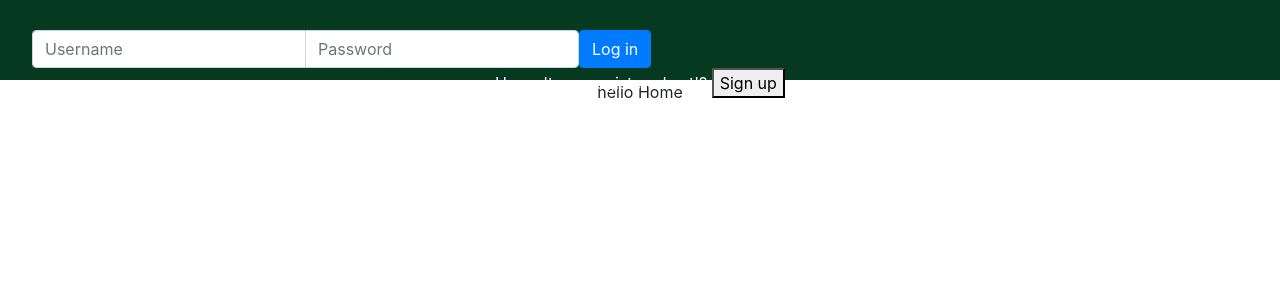
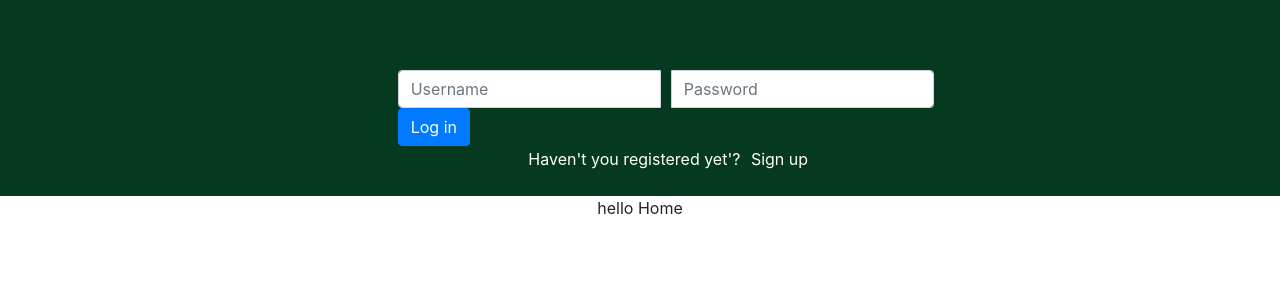
Before and after one commit to mcapurri/Vet-Clinic, a React (Create React App) app in the folder client/: page / in a window 1280 px wide. Shown: the top 300 px of the page. Built offline with nearby package versions, Linux system fonts and the light colour scheme.

Commit message:
working on auth..

```diff
--- a/client/src/App.js
+++ b/client/src/App.js
@@ -9,6 +9,7 @@ import Navbar from './Components/Navbar/Navbar';
 function App(props) {
     const [user, setUser] = useState(props.user || '');
     console.log('user', user);
+    console.log('props App', props);
     return (
         <div className="App">
             <Navbar setUser={setUser} />
--- /dev/null
+++ b/client/src/Components/Auth/Login/Login.js
@@ -0,0 +1,92 @@
+import React, { useState } from 'react';
+import style from './Login.module.css';
+import { Form, InputGroup, FormControl, Button } from 'react-bootstrap';
+import { login, logout } from '../../../utils/auth';
+import Signup from '../Signup/Signup';
+
+const Login = (props) => {
+    const [showForm, setShowForm] = useState(false);
+    const [message, setMessage] = useState('');
+
+    const toggleShowForm = () => {
+        setShowForm(() => !showForm);
+    };
+
+    const handleChange = (event) => {
+        const { name, value } = event.target;
+        this.setState({
+            [name]: value,
+        });
+    };
+
+    const handleSubmit = (event) => {
+        event.preventDefault();
+        const { username, password } = this.state;
+        login(username, password).then((user) => {
+            if (user.message) {
+                this.setState({
+                    message: user.message,
+                    username: '',
+                    password: '',
+                });
+            } else {
+                // the response from the server is a user object -> signup was successful
+                // we want to put the user object in the state of App.js
+                console.log(user);
+                this.props.setUser(user);
+                this.props.history.push('/projects');
+            }
+        });
+    };
+    return (
+        <Form
+            inline
+            style={{
+                width: '100%',
+                margin: '5% 0 0 5%',
+                display: 'flex',
+                flexDirection: 'column',
+                flexWrap: 'nowrap',
+            }}
+            onClick={handleSubmit}
+        >
+            <div>
+                <InputGroup>
+                    <FormControl
+                        placeholder="Username"
+                        aria-label="Username"
+                        aria-describedby="basic-addon1"
+                        style={{ marginRight: '2%' }}
+                    />
+                    <FormControl
+                        placeholder="Password"
+                        aria-label="Password"
+                        aria-describedby="basic-addon1"
+                        style={{ marginRight: '2%' }}
+                    />
+                </InputGroup>
+                <Button type="submit">Log in</Button>
+            </div>
+            <div>
+                {message ? (
+                    <p style={{ color: 'red' }}>{{ message }}</p>
+                ) : (
+                    <div>
+                        <p style={{ color: '#fff ', width: '100%' }}>
+                            Haven't you registered yet'?{' '}
+                            <button
+                                className={style.Button}
+                                onClick={toggleShowForm}
+                            >
+                                Sign up
+                            </button>
+                        </p>
+                    </div>
+                )}
+            </div>
+            {showForm && <Signup setUser={props.setUser} />}
+        </Form>
+    );
+};
+
+export default Login;
--- /dev/null
+++ b/client/src/Components/Auth/Login/Login.module.css
@@ -0,0 +1,6 @@
+.Button {
+    background: none !important;
+    color: #fff;
+    border: none;
+    cursor: pointer;
+}
--- a/client/src/Components/Signup/Signup.js
+++ b/client/src/Components/Auth/Signup/Signup.js
@@ -1,6 +1,6 @@
 import React, { useState } from 'react';
 import style from './Signup.module.css';
-import { signup } from '../../utils/auth';
+import { signup } from '../../../utils/auth';
 
 const Signup = (props) => {
     const [message, setMessage] = useState('');
--- a/client/src/Components/Navbar/Navbar.js
+++ b/client/src/Components/Navbar/Navbar.js
@@ -1,24 +1,13 @@
-import React, { useState } from 'react';
+import React from 'react';
 import style from './Navbar.module.css';
 import { Link } from 'react-router-dom';
-import { login, logout } from '../../utils/auth';
-import Signup from '../Signup/Signup';
-import {
-    Navbar as Nav,
-    Form,
-    InputGroup,
-    FormControl,
-    Button,
-} from 'react-bootstrap';
+import { logout } from '../../utils/auth';
+import Login from '../Auth/Login/Login';
+import { Navbar as Nav } from 'react-bootstrap';
 
 const Navbar = (props) => {
     console.log('props from Nav', props);
     console.log('user from Nav', props.user);
-    const [showForm, setShowForm] = useState(false);
-
-    const toggleShowForm = () => {
-        setShowForm(() => !showForm);
-    };
 
     const handleLogout = (props) => {
         logout().then(() => {
@@ -27,36 +16,9 @@ const Navbar = (props) => {
     };
 
     return (
-        <>
-            <Nav
-                className={style.Navbar}
-                // className="bg-light justify-content-between"
-            >
-                <Form inline style={{ width: '100%', margin: '5% 0 0 5%' }}>
-                    <InputGroup>
-                        <FormControl
-                            placeholder="Username"
-                            aria-label="Username"
-                            aria-describedby="basic-addon1"
-                        />
-                        <FormControl
-                            placeholder="Password"
-                            aria-label="Password"
-                            aria-describedby="basic-addon1"
-                        />
-                    </InputGroup>
-                    <Button type="submit">Log in</Button>
-                </Form>
-                {/* {message && <p style="color: red">{{ message }}</p>} */}
-                <div>
-                    <p style={{ color: '#fff ', width: '100%' }}>
-                        Haven't you registered yet'?{' '}
-                        <button onClick={toggleShowForm}>Sign up</button>
-                    </p>
-                </div>
-            </Nav>
-            {showForm && <Signup setUser={props.setUser} />}
-        </>
+        <Nav className={style.Navbar}>
+            <Login />
+        </Nav>
     );
 };
 
--- a/client/src/Components/Navbar/Navbar.module.css
+++ b/client/src/Components/Navbar/Navbar.module.css
@@ -1,12 +1,12 @@
 .Navbar {
     width: 100%;
+    height: 7%;
     background-color: rgb(5, 58, 32);
-    padding: 14px 0;
+    /* padding: 14px 0; */
     display: flex;
     flex-direction: column;
     align-items: center;
     justify-content: center;
-    height: 5rem;
     top: 0;
 }
 .Navbar a {
```
Also changed, not shown: client/src/index.js (+4 -3 lines), client/src/Components/Auth/Signup/Signup.module.css (renamed from client/src/Components/Signup/Signup.module.css).
